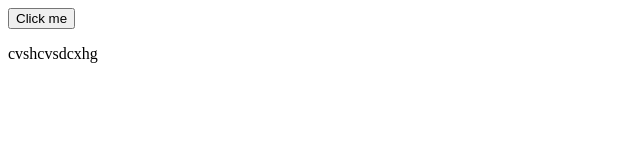
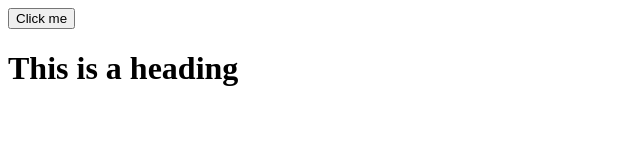
Before and after one commit to Derekvibe/testing-git, a plain HTML site: page index.html in a window 1280 px wide. Shown: the whole page, without its empty margins (0-640 px from the left). Drawn offline with Linux system fonts and the light colour scheme.

Commit message:
first commit on test branch

```diff
--- a/index.html
+++ b/index.html
@@ -10,7 +10,9 @@
 
     <button id="btn">Click me</button>
 
-   <p>cvshcvsdcxhg</p>
+   <h1>
+       This is a heading
+   </h1>
 
     <script src="app.js"></script>
 </body>
```
